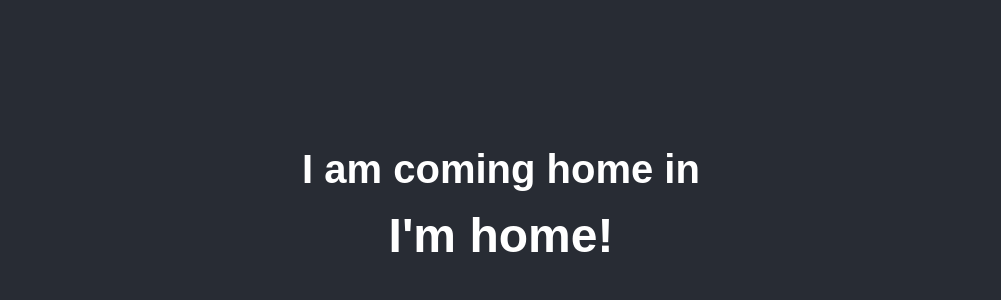
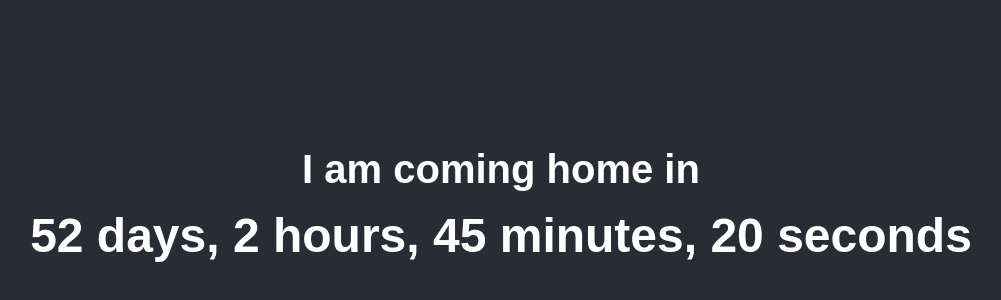
Before and after one commit to ralphcastaneda1/countdown, a plain HTML site: page index.html in a window 1280 px wide. Shown: the part 208-508 px from the top of the page, without its empty margins (139-1140 px from the left). Drawn offline with Linux system fonts and the light colour scheme.

Commit message:
Update index.html

```diff
--- a/index.html
+++ b/index.html
@@ -33,7 +33,7 @@
 
     <script>
         // Set the target date for December 20, 2024
-        const targetDate = new Date("2024-12-20T00:00:00").getTime();
+        const targetDate = new Date("2025-03-20T00:00:00").getTime();
 
         // Function to update the timer
         function updateTimer() {
```
